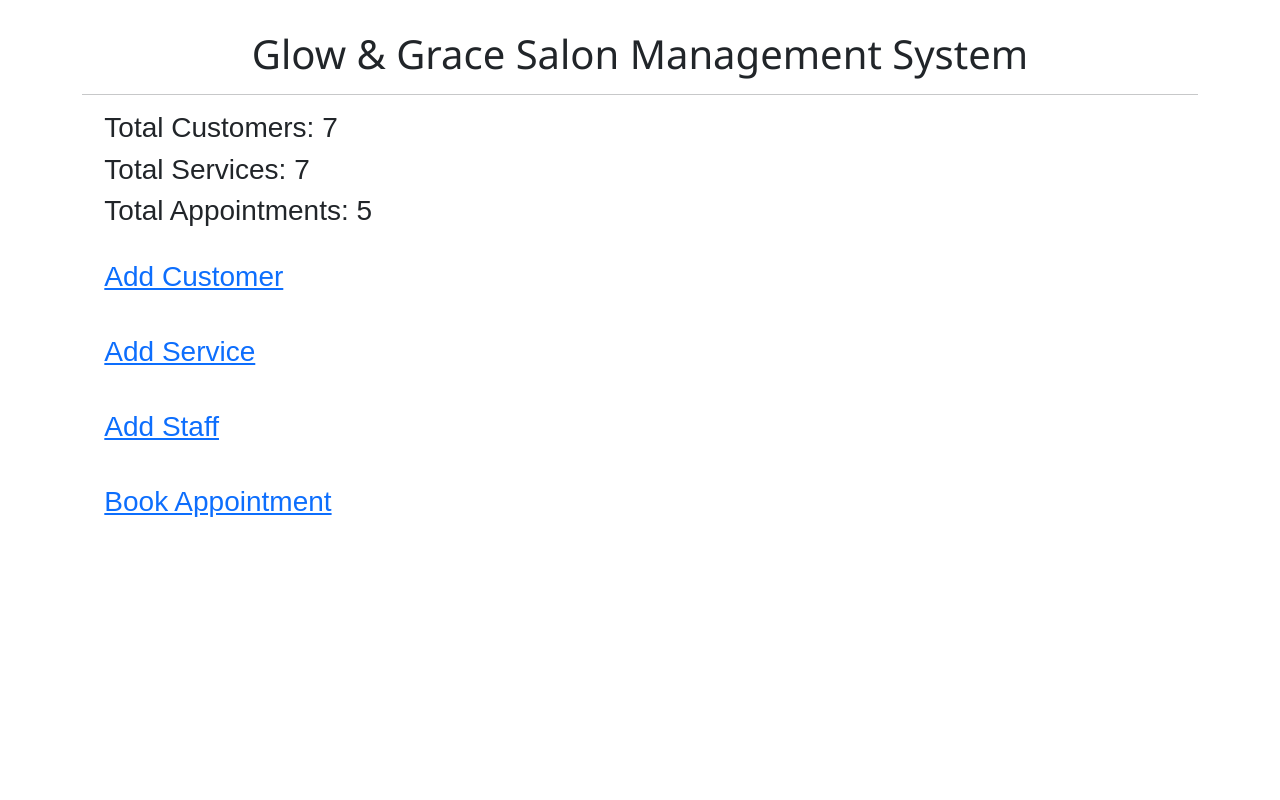
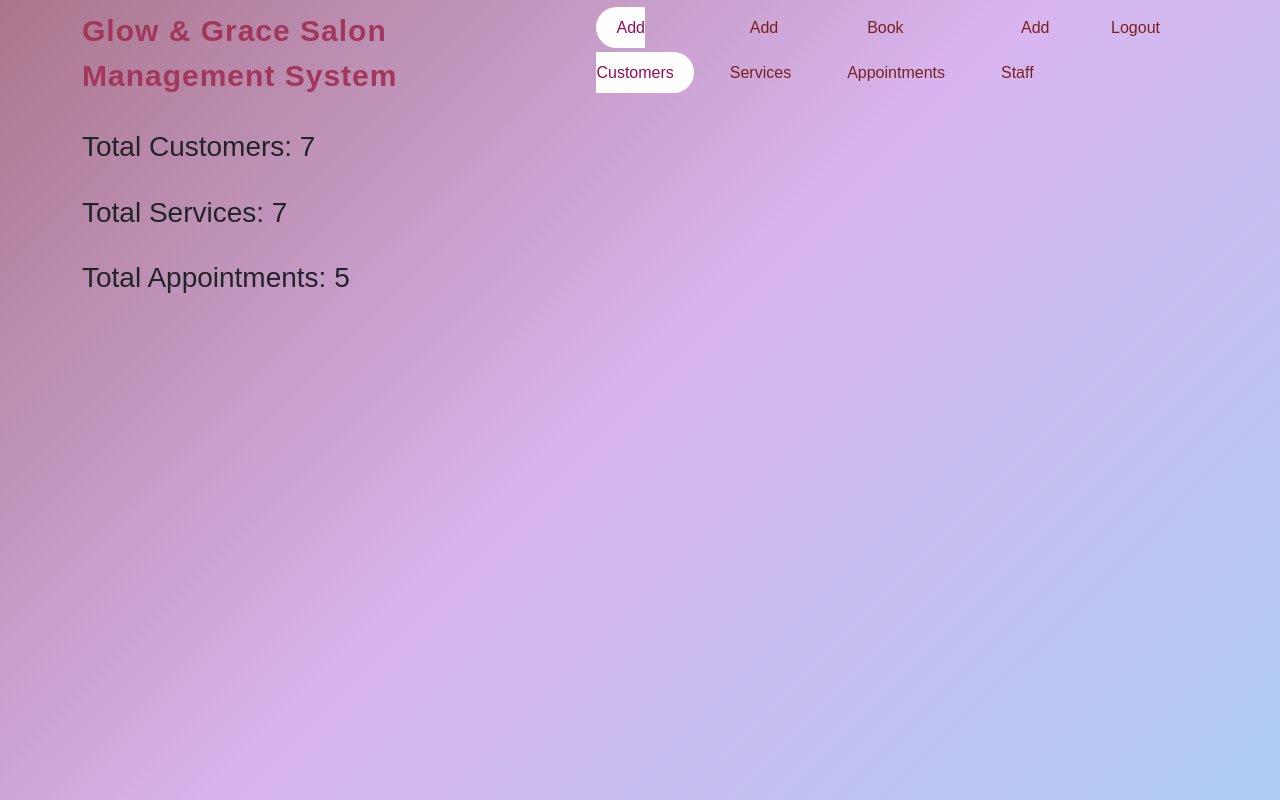
Before and after one commit to kamna-20/Salon-Management-system, a Flask app: page /dashboard in a window 1280 px wide. Run offline with Flask 3, Linux system fonts and the light colour scheme.

Commit message:
Updated Salon management UI

```diff
--- a/static/css/style.css
+++ b/static/css/style.css
@@ -1,118 +1,226 @@
 
-/* Reset */
+
+.login-page{
+    height:100vh;
+    display:flex;
+    justify-content:center;
+    align-items:center;
+    background:linear-gradient(135deg,#d63384,#8e44ad);
+
+}
+
+.login-box{
+    width:700px;
+    padding:35px;
+    background:rgb(234, 216, 222);
+    border-radius:20px;
+    text-align:center;
+    box-shadow:0 10px 25px rgba(0,0,0,0.2);
+}
+
+.login-box h1{
+    color:#d63384;
+    font-size: 35px;
+
+}
+
+.login-box h2{
+    margin:10px;
+    color:#8e44ad;
+}
+
+.login-box input{
+    width:100%;
+    padding:12px;
+    margin:10px 0;
+    border-radius:10px;
+    border:1px solid #ccc;
+    height:45px;
+    font-size: 16px;
+}
+
+.login-box button{
+    width:100%;
+    padding:12px;
+    background:#d63384;
+    color:white;
+    border:none;
+    border-radius:10px;
+    font-size:16px;
+    cursor:pointer;
+    height: 45px;
+    font-size:18px;
+}
+
+.login-box button:hover{
+    background:#8e44ad;
+}
+.register-page{
+    height:100vh;
+    display:flex;
+    justify-content:center;
+    align-items:center;
+    background:linear-gradient(135deg,#ff9acb,#c471ed);
+}
+
+.register-box{
+    width:700px;
+    background:rgb(227, 223, 223);
+    padding:40px;
+    border-radius:20px;
+    text-align:center;
+    box-shadow:0 10px 25px rgba(0,0,0,0.2);
+}
+
+.register-box h1{
+    color:#d63384;
+    margin-bottom:10px;
+}
+
+.register-box h2{
+    color:#8e44ad;
+    margin-bottom:15px;
+    font-weight: bold;
+}
+
+.register-box p{
+    color:#666;
+    margin-bottom:20px;
+}
+
+.register-box input{
+    width:100%;
+    padding:12px;
+    margin:10px 0;
+    border:1px solid #ccc;
+    border-radius:10px;
+    font-size:15px;
+}
+
+.register-box button{
+    width:100%;
+    padding:12px;
+    background:#d63384;
+    color:white;
+    border:none;
+    border-radius:10px;
+    font-size:16px;
+    cursor:pointer;
+}
+
+.register-box button:hover{
+    background:#8e44ad;
+}
+
+.register-box a{
+    color:#d63384;
+    text-decoration:none;
+    font-weight:bold;
+}
+/* Google Font */
+@import url('https://fonts.googleapis.com/css2?family=Poppins:wght@300;400;500;600;700&display=swap');
+
 *{
     margin:0;
     padding:0;
     box-sizing:border-box;
-    font-family:Arial, sans-serif;
+    font-family:'Poppins',sans-serif;
 }
 
-/* Body */
 body{
-    background:#d752d7;
-    color:#940c0c;
-    font-family:'Franklin Gothic Medium', 'Arial Narrow', Arial, sans-serif;
+    background:linear-gradient(135deg,#aa768b,#d9b5ef,#aecef4);
+    min-height:100vh;
 }
 
-/* Navbar */
-nav{
-    background:#d63384;
-    padding:15px;
-    text-align:center;
+/* Premium Navbar */
+.navbar{
+    width:100%;
+    height:85px;
+    display:flex;
+    justify-content:space-between;
+    align-items:center;
+    padding:0 50px;
+    background:linear-gradient(90deg,#ff4d94,#a64dff);
+    box-shadow:0 8px 25px rgba(0,0,0,0.18);
+    position:sticky;
+    top:0;
+    z-index:1000;
 }
 
-nav a{
-    color:rgb(196, 114, 114);
-    text-decoration:none;
-    margin:0 15px;
-    font-weight:bold;
+/* Logo */
+.logo{
+    color:rgb(163, 55, 91);
+    font-size:30px;
+    font-weight:700;
+    display:flex;
+    align-items:center;
+    gap:10px;
 }
 
-nav a:hover{
-    color:#d277a3;
+.logo span{
+    letter-spacing:1px;
+
 }
 
-/* Container */
-.container{
-    width:80%;
-    margin:30px auto;
+/* Menu */
+.nav-links{
+    display:flex;
+    list-style:none;
+    gap:18px;
 }
 
-/* Headings */
-h2{
-    text-align:center;
-    color:#b52b6c;
-    margin-bottom:20px;
+.nav-links li a{
+    color:#792222;
+    text-decoration:none;
+    padding:12px 20px;
+    border-radius:30px;
+    font-size:16px;
+    font-weight:500;
+    transition:0.3s ease;
 }
 
-h1{
-    text-align: center;
-    color: #d63384;
-    margin-bottom:2%;
-    font-family:'Segoe UI', Tahoma, Geneva, Verdana, sans-serif ;
-}
-/* Forms */
-form{
-    background:white;
-    padding:20px;
-    border-radius:10px;
-    box-shadow:0 2px 8px rgba(0,0,0,0.2);
+.nav-links li a:hover{
+    background:#fff;
+    color:#5f0532;
+    transform:translateY(-3px);
 }
 
-input, select, textarea{
-    width:100%;
-    padding:10px;
-    margin:10px 0;
-    border:1px solid #e18f8f;
-    border-radius:5px;
+/* Active Page */
+.nav-links li:first-child a{
+    background:#fff;
+    color:#980a51;
 }
 
-button{
-    background:#d63384;
-    color:white;
-    border:none;
-    padding:10px 20px;
-    border-radius:5px;
-    cursor:pointer;
+/* Logout Button */
+.logout-btn{
+    text-decoration:none;
+    background:#fff;
+    color:#d63384;
+    padding:12px 24px;
+    border-radius:30px;
+    font-weight:600;
+    transition:0.3s;
+    box-shadow:0 5px 15px rgba(0,0,0,0.15);
 }
 
-button:hover{
-    background:#b52b6c;
+.logout-btn:hover{
+    background:#ffe6f2;
+    transform:scale(1.05);
 }
 
-/* Tables */
-table{
-    width:100%;
-    border-collapse:collapse;
-    margin-top:20px;
+/* Dashboard Heading */
+.dashboard{
+    width:90%;
+    margin:40px auto;
 }
 
-table th{
-    background:#d63384;
-    color:white;
-    padding:10px;
+.dashboard h1{
+    font-size:42px;
+    color:#d63384;
+    margin-bottom:10px;
 }
 
-table td{
-    border:1px solid #ddd;
-    padding:10px;
-    text-align:center;
+.dashboard p{
+    color:#666;
+    font-size:18px;
 }
-
-tr:nth-child(even){
-    background:#f9f9f9;
-}
-
-/* Footer */
-footer{
-    background:#d63384;
-    color:white;
-    text-align:center;
-    padding:15px;
-    margin-top:30px;
-}
-h3{
-    text-align:left;
-    color: burlywood ;
-    margin: 2%;
-}
--- a/templates/dashboard.html
+++ b/templates/dashboard.html
@@ -1,25 +1,27 @@
 {% extends "base.html" %}
 
 {% block content %}
+<nav class="logo">
+    <span> Glow & Grace Salon  Management  System </span><br><br>
 
-<h1> Glow & Grace Salon  Management  System</h1>
+<ul class="nav-links">
 
-<hr>
+    <li><a href="/customer">Add Customers</a></li><br>
+    <li><a href="/service"> Add Services</a></li><br>
+    <li><a href="/appointment"> Book Appointments</a></li><br>
+    <li><a href="/staff">Add Staff</a></li><br>
+    <li><a href="/Logout">Logout</a></li><br>
+</ul>
+</nav>
 
-<h3>Total Customers: {{ customers }}</h3>
+<br>
+<h3>Total Customers: {{ customers }}</h3><br>
 
-<h3>Total Services: {{ services }}</h3>
+<h3>Total Services: {{ services }}</h3><br>
 
-<h3>Total Appointments: {{ appointments }}</h3>
+<h3>Total Appointments: {{ appointments }}</h3><br>
 
 <br>
 
-<h3><a href="/customer">Add Customer</a><br><br></h3>
-
-<h3><a href="/service">Add Service</a><br><br></h3>
-
-<h3><a href="/staff">Add Staff</a><br><br></body><h3>
-
-<h3><a href="/appointment">Book Appointment</a></h3>
 
 {% endblock %}
--- a/templates/login.html
+++ b/templates/login.html
@@ -2,7 +2,11 @@
 
 {% block content %}
 
-    <h2>User Login</h2>
+
+    <div class="login-box">
+        <h1> WELCOME</h1><br>
+        <h2>Glow & Grace Salon</h2><br>
+        <p> Login to manage your beauty services</p>
 
     <form action="/login" method="POST">
 
```
Also changed, not shown: templates/register.html (+8 -3 lines), templates/service.html (+15 -1 lines), instance/database.db, templates/base.html (line endings or trailing spaces).
